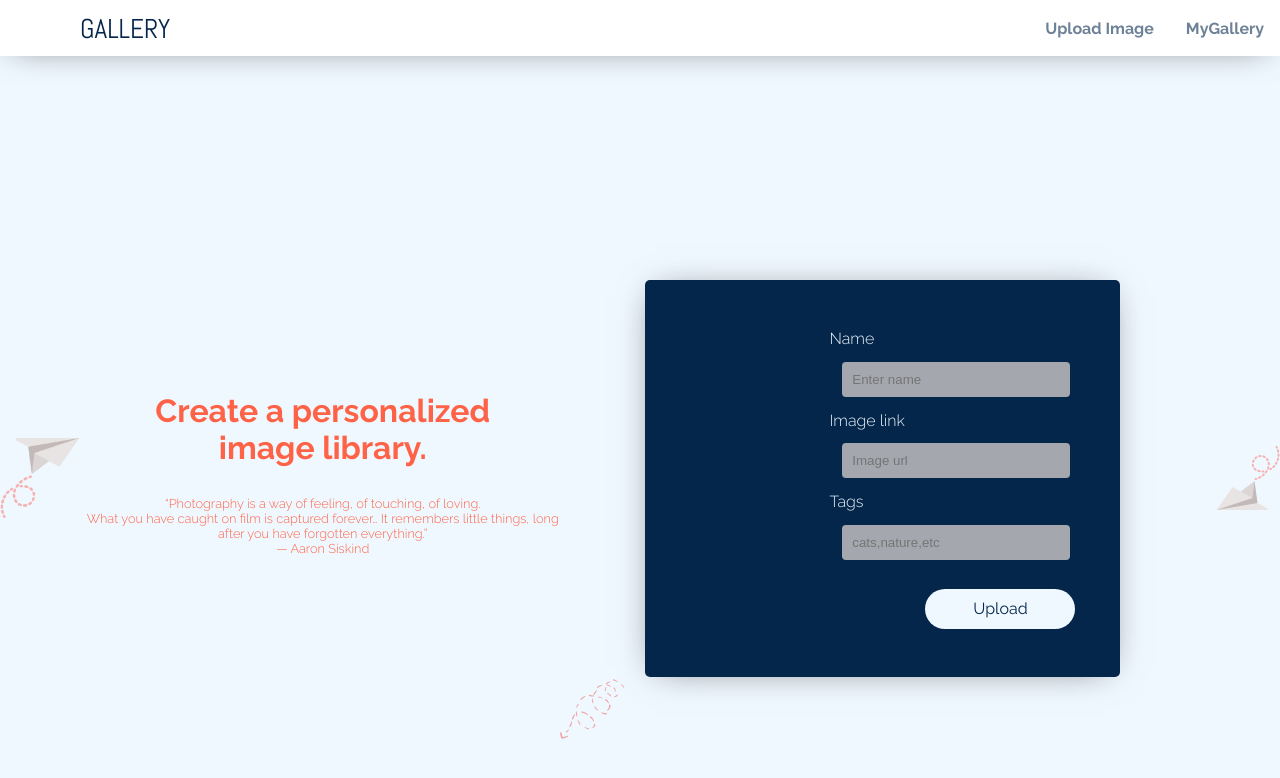
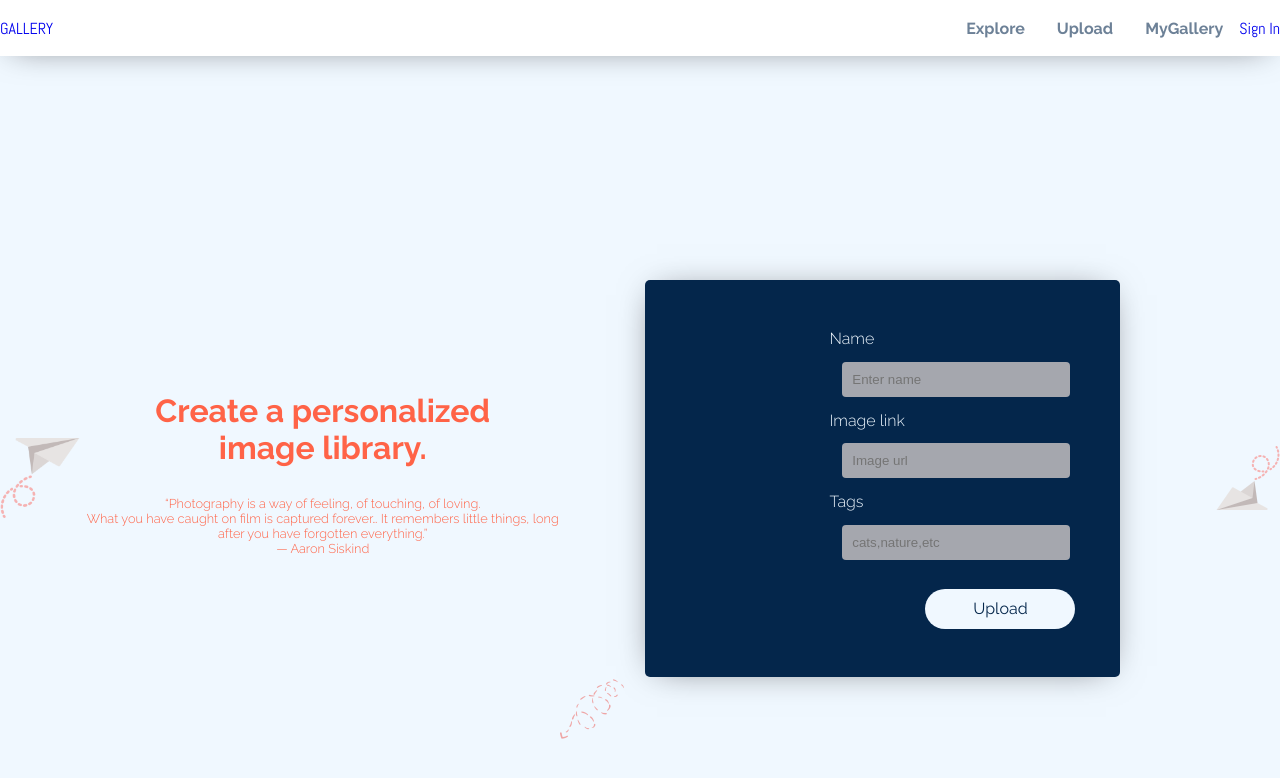
Before and after one commit to flo20/gallery, a React (Create React App) app: page /upload in a window 1280 px wide. Shown: the top 778 px of the page. Built offline with nearby package versions, Linux system fonts and the light colour scheme.

Commit message:
Update files + add typescript files

```diff
--- a/src/components/Header/Header.css
+++ /dev/null
@@ -1,86 +0,0 @@
-.head {
-  display: flex;
-  flex-wrap: wrap;
-}
-
-.links {
-  text-decoration: none;
-  color: #04264b94;
-  font-family: "Raleway", sans-serif;
-  font-weight: 700;
-  padding: 1rem;
-}
-.links:hover {
-  border-bottom: 2px solid tomato;
-  color: tomato;
-  text-decoration: none;
-
-}
-#logo {
-  text-decoration: none;
-  font-size: 1.7rem;
-  color: #04264b;
-  margin-left: 5rem;
-
-}
-
-.wrap {
-  display: flex;
-  height: 3.5rem;
-  justify-content: space-between;
-  align-items:center ;
-  top: 0;
-  width: 100%;
-  background: white;
-  box-shadow: -1px 2px 34px -13px rgba(0, 0, 0, 0.6);
-  z-index: 1;
-}
-
-.hamburgerMenu{
-  display: none;
-}
-
-/* Medium devices (landscape tablets, 768px and up) */
-@media only screen and (max-width: 768px) {
-  .head {
-    margin-left: 20rem;
-  }
-
-  .hamburgerMenu{
-    display: block;
-
-  }
-
-  .head{
-    display: flex;
-    flex-direction: column;
-    margin-top: 10rem;
-    position: absolute;
-    right: -100%;
-  }
-
-  .head.active{
-    right: 0;
-    transition: all 0.5s ease;
-  }
-
-  .navMenu{
-    margin: 1rem;
-  }
-
-
-}
-
-/* Large devices (laptops/desktops, 992px and up) */
-/* @media only screen and (min-width: 992px) {
-  .head {
-    margin-left: 35rem;
-  }
-} */
-
-/* Extra large devices (large laptops and desktops, 1200px and up) */
-/* @media only screen and (min-width: 1200px) {
-  .head {
-    margin-left: 75rem;
-  }
-} */
--- a/src/components/Header/Header.js
+++ /dev/null
@@ -1,46 +0,0 @@
-import React, { useState, Fragment } from "react";
-import { Link } from "react-router-dom";
-import {GiHamburgerMenu} from "react-icons/gi"
-import {GrClose} from "react-icons/gr"
-
-
-import "./Header.css";
-
-const Header = () => {
-  const [openHamburger,setOpenHamburger] = useState(false)
- // const [isMobileView, setIsMobileView] = useState(false)
-
-  const handleToggle = () =>{
-   setOpenHamburger(!openHamburger)
-   //setIsMobileView(true)
-  }
-
-
-  return (
-    <Fragment>
-      <div className="wrap">
-        <div>
-        <Link to="/" id="logo">
-          GALLERY
-        </Link>
-        </div>
-
-        <div className={openHamburger ? "head active" : "head"}>
-          <div className="navMenu">
-          <Link to="/upload" className="links">
-            Upload Image
-          </Link>
-          </div>
-        <div className="navMenu">
-        <Link to="/myGallery" className="links">
-            MyGallery
-          </Link>
-        </div>
-        </div>
-{openHamburger ? <GrClose className="hamburgerMenu" onClick={handleToggle}/> : <GiHamburgerMenu className="hamburgerMenu" onClick={handleToggle}/> }
-      </div>
-    </Fragment>
-  );
-};
-
-export default Header;
--- a/src/components/ImageSearch/ImageSearch.js
+++ b/src/components/ImageSearch/ImageSearch.js
@@ -1,19 +1,22 @@
 import React from "react";
 import "./ImageSearch.css";
-import Header from "../Header/Header";
+import NavBar from '../NavBar/NavBar'
 import ImageBackground from "../ImageBackground/ImageBackground";
+
 const ImageSearch = ({ handleGetRequest }) => {
   // console.log(props.handleGetRequest);
 
   return (
 		<div>
 			<div>
-        <Header />
+				<NavBar />
 				<ImageBackground />
 				<h1 className="heading">Explore your imagination</h1>
 				<p>Browse through amazing images captured for you</p>
 				<div className="imageSearch">
-          <form onSubmit={handleGetRequest} className="imageSearch__form">
+					<form
+						onSubmit={handleGetRequest}
+						className="imageSearch__form">
 						<input
 							type="text"
 							autoComplete="off"
@@ -31,7 +34,7 @@ const ImageSearch = ({ handleGetRequest }) => {
 				</div>
 			</div>
 		</div>
-  );
+	)
 };
 
 export default ImageSearch;
--- a/src/components/ImageUpload/ImageUpload.js
+++ b/src/components/ImageUpload/ImageUpload.js
@@ -1,8 +1,9 @@
 import React from "react";
+import results from "../../axios-gallery";
+import NavBar from "../NavBar/NavBar"
+//import Spinner from "../Spinner/Spinner";
+
 import "./ImageUpload.css";
-import results from "../../axios-gallery";
-import Header from "../Header/Header";
-//import Spinner from "../Spinner/Spinner";
 
 class ImageUpload extends React.Component {
   //initial input state for data
@@ -32,10 +33,14 @@ class ImageUpload extends React.Component {
   render() {
     return (
 			<div>
-        <Header />
+				<NavBar />
 
 				<div className="texts">
-          <img src="mail.png" alt="icon" className="ico" />
+					<img
+						src="mail.png"
+						alt="icon"
+						className="ico"
+					/>
 
 					<div>
 						<h1 className="heads">
@@ -50,7 +55,9 @@ class ImageUpload extends React.Component {
 						</h6>
 					</div>
 					<div className="upload_wrap">
-            <form onSubmit={this.postDataHandler} className="ui_form">
+						<form
+							onSubmit={this.postDataHandler}
+							className="ui_form">
 							<div>
 								<label>Name </label>
 								<input
@@ -85,18 +92,29 @@ class ImageUpload extends React.Component {
 							<button
 								type="submit"
 								className="btn"
-                onClick={this.onButtonClickHandler}
-              >
+								onClick={this.onButtonClickHandler}>
 								Upload
 							</button>
 						</form>
 					</div>
-          <img src="mail.png" alt="icon" className="ico2" />
+					<img
+						src="mail.png"
+						alt="icon"
+						className="ico2"
+					/>
 				</div>
-        <img src="swirl .png" alt="icon" id="icos2" />
-        <img src="swirl .png" alt="icon" className="icos" />
+				<img
+					src="swirl .png"
+					alt="icon"
+					id="icos2"
+				/>
+				<img
+					src="swirl .png"
+					alt="icon"
+					className="icos"
+				/>
 			</div>
-    );
+		)
   }
 }
 
--- /dev/null
+++ b/src/components/NavBar/NavBar.module.scss
@@ -0,0 +1,81 @@
+.head {
+	display: flex;
+	flex-wrap: wrap;
+}
+
+.links {
+	text-decoration: none;
+	color: #04264b94;
+	font-family: 'Raleway', sans-serif;
+	font-weight: 700;
+	padding: 1rem;
+}
+.links:hover {
+	border-bottom: 2px solid tomato;
+	color: tomato;
+	text-decoration: none;
+}
+#logo {
+	text-decoration: none;
+	font-size: 1.7rem;
+	color: #04264b;
+	margin-left: 5rem;
+}
+
+.wrap {
+	display: flex;
+	height: 3.5rem;
+	justify-content: space-between;
+	align-items: center;
+	top: 0;
+	width: 100%;
+	background: white;
+	box-shadow: -1px 2px 34px -13px rgba(0, 0, 0, 0.6);
+	z-index: 1;
+}
+
+.hamburgerMenu {
+	display: none;
+}
+
+/* Medium devices (landscape tablets, 768px and up) */
+@media only screen and (max-width: 768px) {
+	.head {
+		margin-left: 20rem;
+	}
+
+	.hamburgerMenu {
+		display: block;
+	}
+
+	.head {
+		display: flex;
+		flex-direction: column;
+		margin-top: 10rem;
+		position: absolute;
+		right: -100%;
+	}
+
+	.head.active {
+		right: 0;
+		transition: all 0.5s ease;
+	}
+
+	.navMenu {
+		margin: 1rem;
+	}
+}
+
+/* Large devices (laptops/desktops, 992px and up) */
+/* @media only screen and (min-width: 992px) {
+  .head {
+    margin-left: 35rem;
+  }
+} */
+
+/* Extra large devices (large laptops and desktops, 1200px and up) */
+/* @media only screen and (min-width: 1200px) {
+  .head {
+    margin-left: 75rem;
+  }
+} */
--- /dev/null
+++ b/src/components/NavBar/NavBar.tsx
@@ -0,0 +1,62 @@
+import React, { useState } from 'react'
+import { Link } from 'react-router-dom'
+import { GiHamburgerMenu } from 'react-icons/gi'
+import { GrClose } from 'react-icons/gr'
+
+import styles from './NavBar.module.scss'
+
+const NavBar = () => {
+	const [openHamburger, setOpenHamburger] = useState<boolean>(false)
+
+	const handleToggle = (): void => {
+		setOpenHamburger((prev) => !prev)
+	}
+
+	return (
+		<div className={styles.wrap}>
+			<div>
+				<Link to="/" id="logo">
+					GALLERY
+				</Link>
+			</div>
+
+			<div
+				className={
+					openHamburger ? `${styles.head} ${styles.active}` : styles.head
+				}>
+				<div className={styles.navMenu}>
+					<Link to="/explore" className={styles.links}>
+						Explore
+					</Link>
+				</div>
+
+				<div className={styles.navMenu}>
+					<Link to="/upload" className={styles.links}>
+						Upload
+					</Link>
+				</div>
+
+				<div className={styles.navMenu}>
+					<Link to="/myGallery" className={styles.links}>
+						MyGallery
+					</Link>
+				</div>
+
+				<div className={styles.navMenu}>
+					<Link to="/signin">Sign In</Link>
+				</div>
+			</div>
+
+			{openHamburger ? (
+				<GrClose className={styles.hamburgerMenu} onClick={handleToggle} />
+			) : (
+				<GiHamburgerMenu
+					className={styles.hamburgerMenu}
+					onClick={handleToggle}
+				/>
+			)}
+		</div>
+	)
+}
+
+export default NavBar
--- a/src/components/ResultDisplayed/ResultDisplayed.js
+++ b/src/components/ResultDisplayed/ResultDisplayed.js
@@ -1,23 +1,23 @@
-import React from "react";
-import Header from "../Header/Header";
-import ImageFetched from "../ImageFetched/ImageFetched";
-import "./ResultDisplayed.css";
-import { Link } from "react-router-dom";
+import React from 'react'
+import ImageFetched from '../ImageFetched/ImageFetched'
+import { Link } from 'react-router-dom'
+import NavBar from '../NavBar/NavBar'
+
+import './ResultDisplayed.css'
 
 const ResultDisplayed = () => {
 	return (
 		<div>
-      <Header />
+			<NavBar />
 			<div className="backs">
 				<Link
 					to="/"
 					style={{
-            textDecoration: "none",
-            border: "none",
-            fontFamily: "Raleway",
-            color: "rgb(252, 127, 105)",
-          }}
-        >
+						textDecoration: 'none',
+						border: 'none',
+						fontFamily: 'Raleway',
+						color: 'rgb(252, 127, 105)',
+					}}>
 					Back to upload
 				</Link>
 			</div>
@@ -26,7 +26,7 @@ const ResultDisplayed = () => {
 			</h1>
 			<ImageFetched />
 		</div>
-  );
-};
+	)
+}
 
-export default ResultDisplayed;
+export default ResultDisplayed
--- /dev/null
+++ b/src/react-app-env.d.ts
@@ -0,0 +1 @@
+/// <reference types="react-scripts" />
```
Also changed, not shown: package.json (+7 -0 lines), tsconfig.json (added, +20 -0 lines), 1 other file (tests, documents, lock files or other folders). Lines whose indentation alone changed are shown as unchanged.
